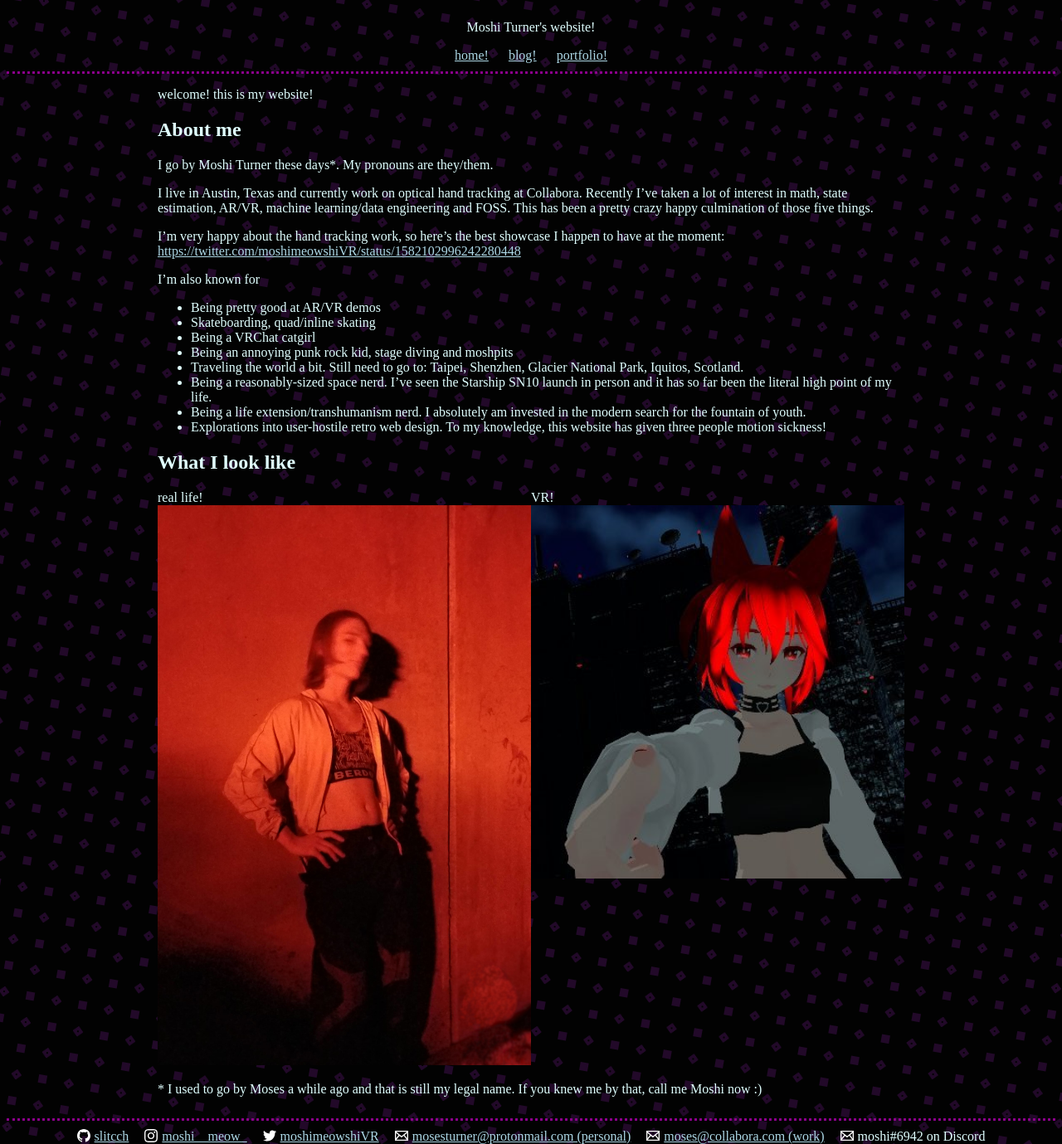
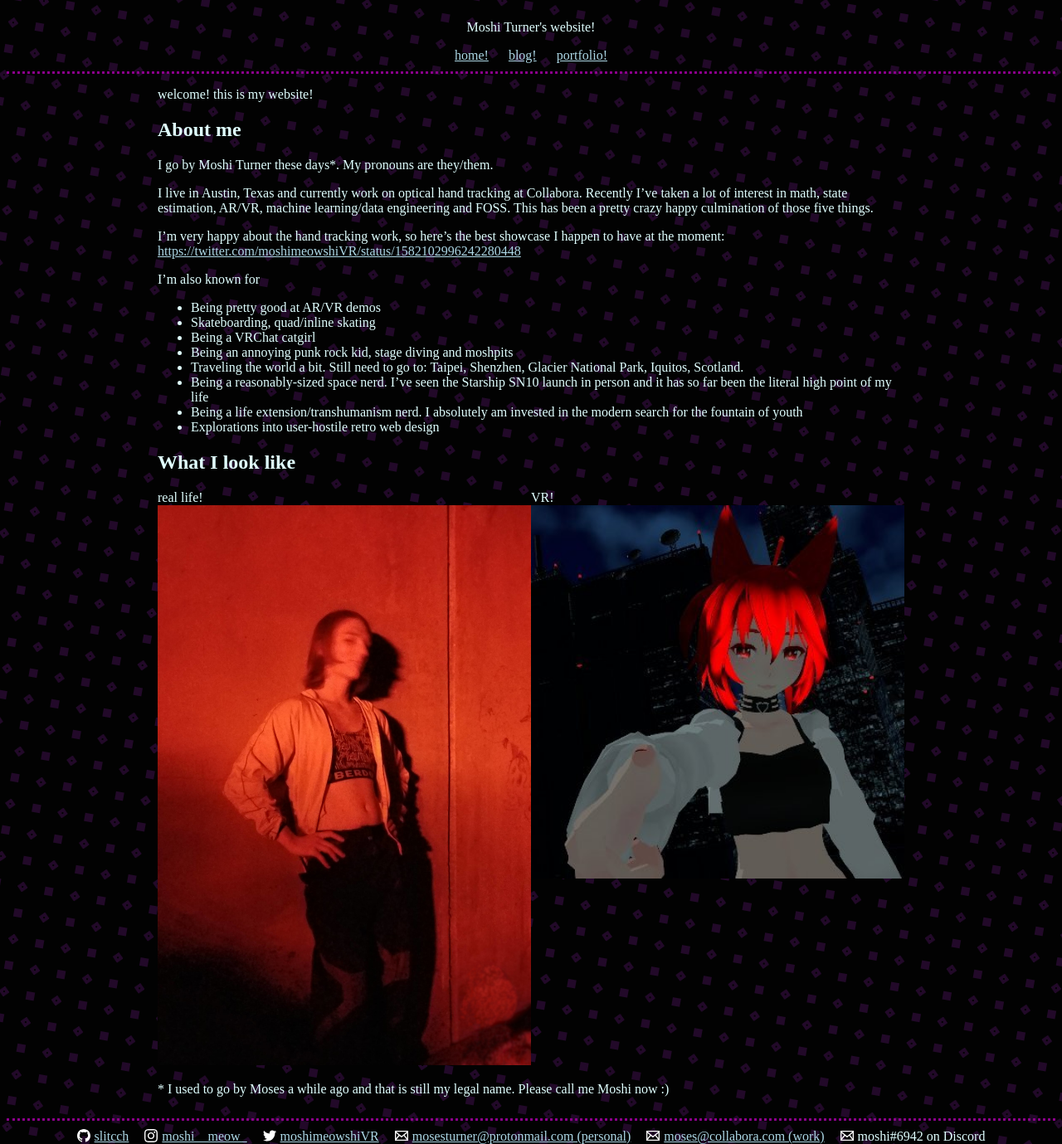
Before and after one commit to moshimeow/moshimeow.github.io, a Jekyll site: the page built from index.markdown, in a window 1280 px wide. Shown: the whole page at 83% size. Built offline with Jekyll 4.4.1, drawn with Linux system fonts in a browser that asks for light colours.

Commit message:
Update index

```diff
--- a/index.markdown
+++ b/index.markdown
@@ -24,9 +24,9 @@ I'm also known for
 * Being a VRChat catgirl
 * Being an annoying punk rock kid, stage diving and moshpits
 * Traveling the world a bit. Still need to go to: Taipei, Shenzhen, Glacier National Park, Iquitos, Scotland.
-* Being a reasonably-sized space nerd. I've seen the Starship SN10 launch in person and it has so far been the literal high point of my life.
-* Being a life extension/transhumanism nerd. I absolutely am invested in the modern search for the fountain of youth.
-* Explorations into user-hostile retro web design. To my knowledge, this website has given three people motion sickness!
+* Being a reasonably-sized space nerd. I've seen the Starship SN10 launch in person and it has so far been the literal high point of my life
+* Being a life extension/transhumanism nerd. I absolutely am invested in the modern search for the fountain of youth
+* Explorations into user-hostile retro web design
 
 ## What I look like
 
@@ -44,4 +44,4 @@ I'm also known for
  </div>
 </html>
 
-\* I used to go by Moses a while ago and that is still my legal name. If you knew me by that, call me Moshi now :)
+\* I used to go by Moses a while ago and that is still my legal name. Please call me Moshi now :)
```
